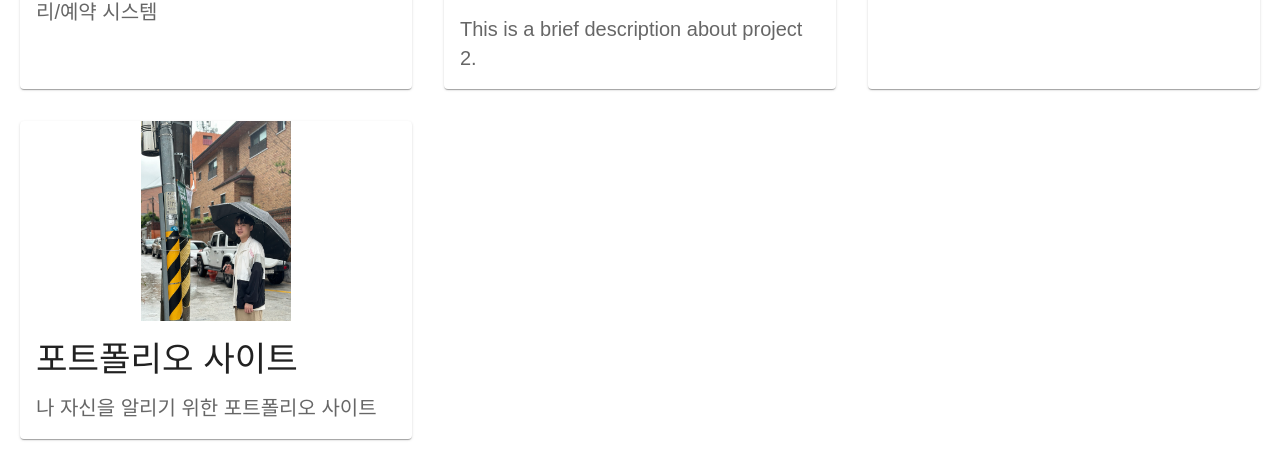
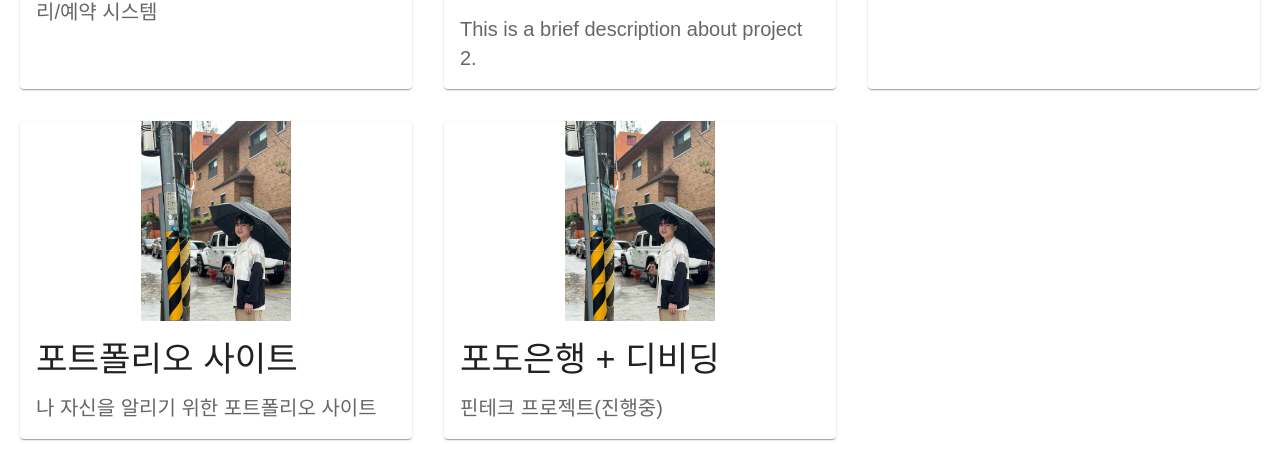
Before and after one commit to wlstjdwkd/My-Developer-Portfolio, a React (Create React App) app: page /projects in a window 1280 px wide. Shown: the part 388-844 px from the top of the page. Built offline with nearby package versions, Linux system fonts and the light colour scheme; a web font is replaced by a local one.

Commit message:
add 포도은행 + 디비딩

```diff
--- a/src/components/Projects/Projects.js
+++ b/src/components/Projects/Projects.js
@@ -36,6 +36,12 @@ const projects = [
     description: "나 자신을 알리기 위한 포트폴리오 사이트",
     imageUrl: umbrellaImage,
     projectUrl: "https://github.com/wlstjdwkd/My-Developer-Portfolio",
+  },
+  {
+    title: "포도은행 + 디비딩",
+    description: "핀테크 프로젝트(진행중)",
+    imageUrl: umbrellaImage,
+    projectUrl: "",
   },
 
   // ... 여러 프로젝트들을 추가하세요
```
